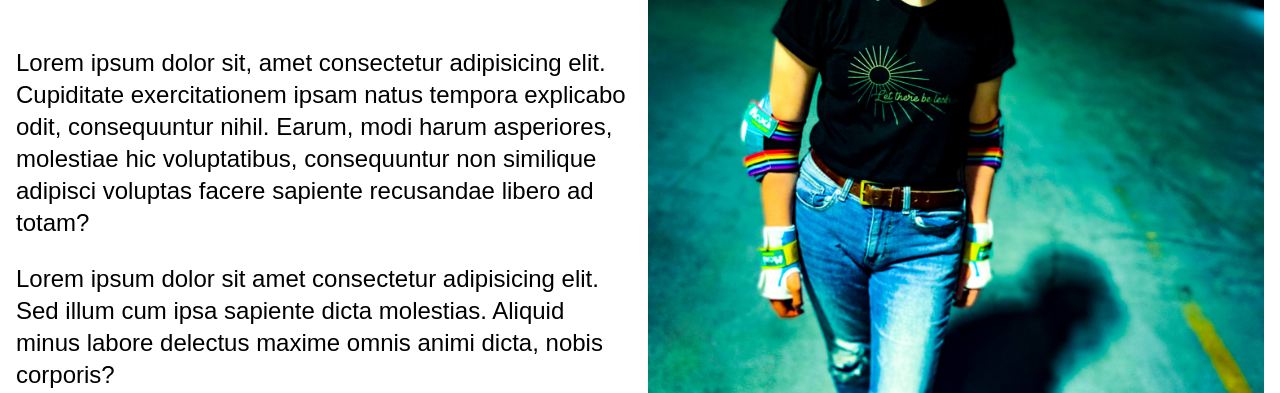
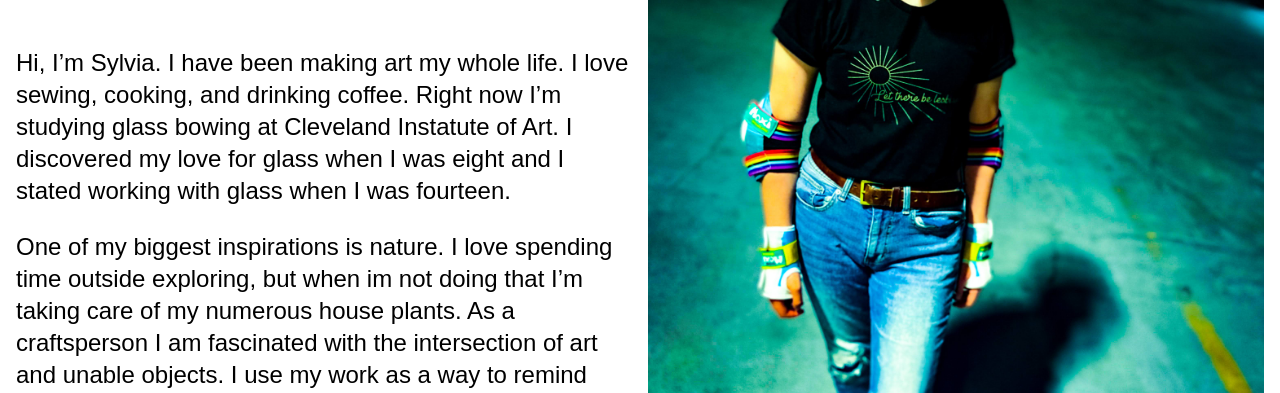
Before and after one commit to sylvia-altman/sylvia-altman.github.io, a plain HTML site: page about.html in a window 1280 px wide. Shown: the part 407-800 px from the top of the page. Drawn offline with Linux system fonts and the light colour scheme.

Commit message:
added about text

```diff
--- a/about.html
+++ b/about.html
@@ -39,10 +39,10 @@
         <section class="about-text">
             <h1>Sylvia Altman creates art and chaos</h1>
             <p>
-                Lorem ipsum dolor sit, amet consectetur adipisicing elit. Cupiditate exercitationem ipsam natus tempora explicabo odit, consequuntur nihil. Earum, modi harum asperiores, molestiae hic voluptatibus, consequuntur non similique adipisci voluptas facere sapiente recusandae libero ad totam?
+                Hi, I’m Sylvia. I have been making art my whole life. I love sewing, cooking, and drinking coffee. Right now I’m studying glass bowing at Cleveland Instatute of Art. I discovered my love for glass when I was eight and I stated working with glass when I was fourteen.
             </p>
             <p>
-                Lorem ipsum dolor sit amet consectetur adipisicing elit. Sed illum cum ipsa sapiente dicta molestias. Aliquid minus labore delectus maxime omnis animi dicta, nobis corporis?
+                One of my biggest inspirations is nature. I love spending time outside exploring, but when im not doing that I’m taking care of my numerous house plants. As a craftsperson I am fascinated with the intersection of art and unable objects. I use my work as a way to remind people there is beauty in the mundane and that there is use in the artistic.
             </p>
             <p>sgaltman@student.cia.edu</p>
 
```
